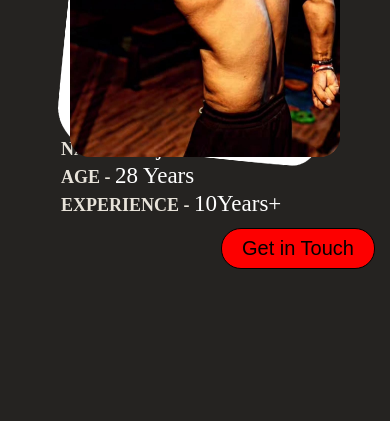
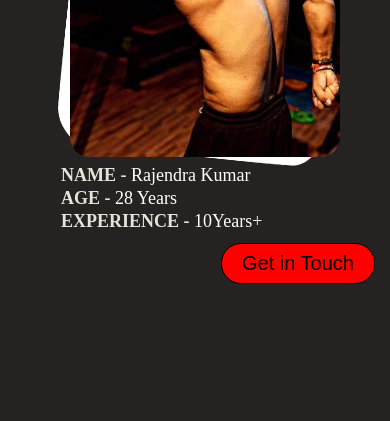
Before and after one commit to Lal-Singhania/Gym-Project, a plain HTML site: page index.html in a window 390 px wide. Shown: the part 1300-1721 px from the top of the page. Drawn offline with Linux system fonts and the light colour scheme.

Commit message:
Update gym website

```diff
--- a/css/trainer.css
+++ b/css/trainer.css
@@ -149,7 +149,7 @@
 
 #trainer-info{
     width: 300px;
-    margin-top: 300px;
+    margin-top: 330px;
     padding: 10px;
 }
 #trainer-info h1{
@@ -161,7 +161,7 @@
 }
 .info{
     font-family: 'Montserrat ExtraBold';
-    font-size: 23px;
+    font-size: 18px;
     font-weight: 500;
     color:  #FFFFFF;
 }
```
